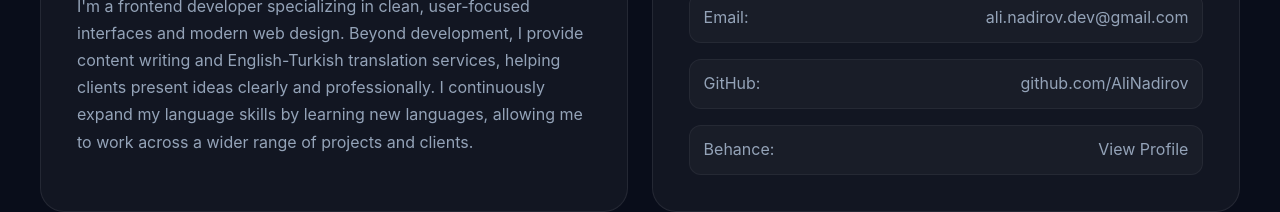
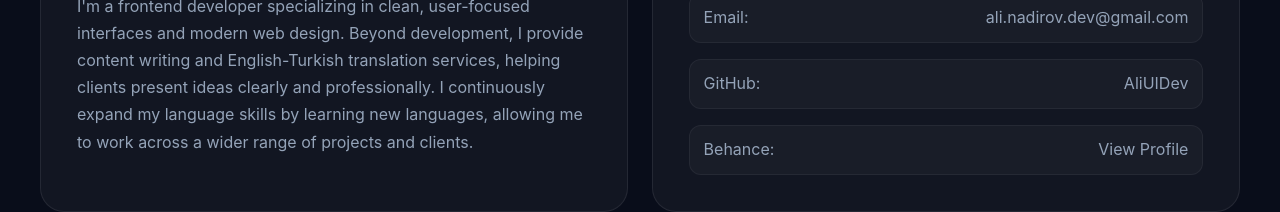
Before and after one commit to AliUIDev/ali-dev-portfolio, a React (Vite) app: page / in a window 1280 px wide. Shown: the part 2162-2374 px from the top of the page. Built offline with nearby package versions, Linux system fonts and the light colour scheme.

Commit message:
update GitHub link text

```diff
--- a/src/components/AboutContact/AboutContact.tsx
+++ b/src/components/AboutContact/AboutContact.tsx
@@ -25,8 +25,8 @@ function AboutContact() {
                         </li>
                         <li>
                             GitHub:{" "}
-                            <a href="https://github.com/AliNadirov" target="_blank" rel="noreferrer">
-                                github.com/AliNadirov
+                            <a href="https://github.com/AliUIDev" target="_blank" rel="noreferrer">
+                                AliUIDev
                             </a>
                         </li>
                         <li>
```
